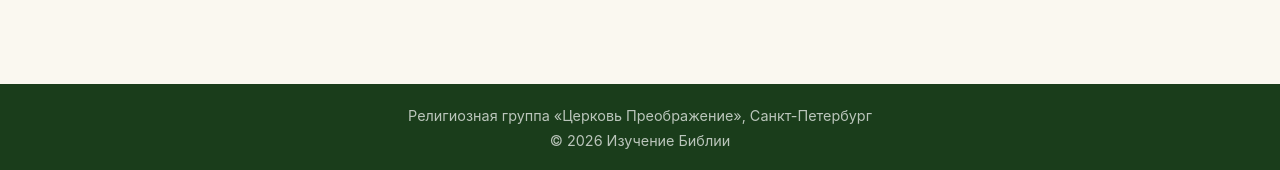
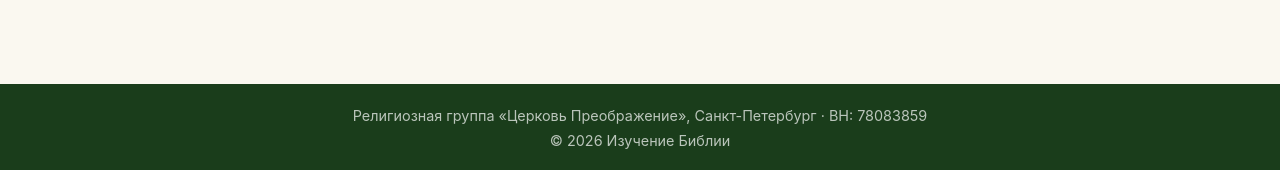
Before and after one commit to Slakwik/bible-learning, a Jekyll site: the page built from index.html, in a window 1280 px wide and 900 px high, scrolled down 1366 px. Shown: the part 727-897 px from the top of the window. Built offline with Jekyll 4.4.1, drawn with Linux system fonts in a browser that asks for light colours; comment, search, counter and statistics services are not loaded.

Commit message:
Add registration number to footer
Co-Authored-By: Claude Opus 4.6 (1M context) <noreply@anthropic.com>

```diff
--- a/_includes/footer.html
+++ b/_includes/footer.html
@@ -1,6 +1,6 @@
 <footer class="site-footer">
   <div class="container">
-    <p>Религиозная группа «Церковь Преображение», Санкт-Петербург</p>
+    <p>Религиозная группа «Церковь Преображение», Санкт-Петербург &middot; ВН: 78083859</p>
     <p>&copy; {{ 'now' | date: "%Y" }} {{ site.title }}</p>
   </div>
 </footer>
```
